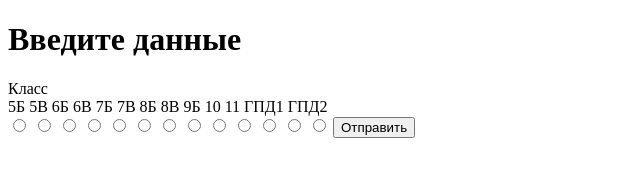
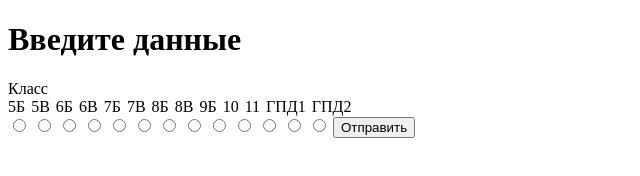
Before and after one commit to School18-dinner/dinner, a website: page index.html in a window 1280 px wide. Shown: the full height of the page, 0-640 px from the left. Drawn offline with Linux system fonts and the light colour scheme.

Commit message:
add margin

```diff
--- a/index.html
+++ b/index.html
@@ -9,18 +9,18 @@
     <form action="/register" method="post">
         <label>Класс</label><br>
         <label>5Б</label>
-        <label> 5В</label>
-        <label> 6Б</label>
-        <label> 6В</label>
-        <label> 7Б</label>
-        <label> 7В</label>
-        <label> 8Б</label>
-        <label> 8В</label>
-        <label> 9Б</label>
-        <label> 10</label>
-        <label> 11</label>
-        <label> ГПД1</label>
-        <label> ГПД2</label>
+        <label style="margin-left: 2px;"> 5В</label>
+        <label style="margin-left: 2px;"> 6Б</label>
+        <label style="margin-left: 2px;"> 6В</label>
+        <label style="margin-left: 2px;"> 7Б</label>
+        <label style="margin-left: 2px;"> 7В</label>
+        <label style="margin-left: 2px;"> 8Б</label>
+        <label style="margin-left: 2px;"> 8В</label>
+        <label style="margin-left: 2px;"> 9Б</label>
+        <label style="margin-left: 2px;"> 10</label>
+        <label style="margin-left: 2px;"> 11</label>
+        <label style="margin-left: 2px;"> ГПД1</label>
+        <label style="margin-left: 2px;"> ГПД2</label>
         <br>
         <input type="radio" name="5Б" id="R"/>
         <input type="radio" name="5В" id="R"/>
```
